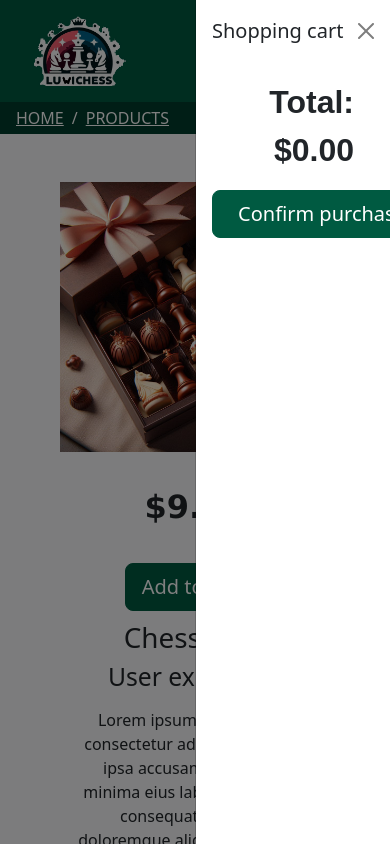
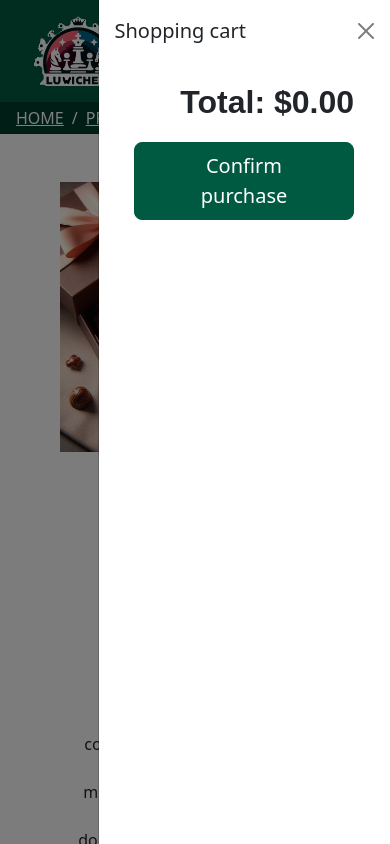
Before and after one commit to LuwiAnd/Webbutveckling_Labb_01, a plain HTML site: page html/products.html in a window 390 px wide. Both pictures are taken after a click on the button 353 px from the left and 51 px from the top of the page. Shown: the top 844 px of the page. Drawn offline with nearby package versions, Linux system fonts and the light colour scheme.

Commit message:
This fixes the offcanvas for small screens.
Now the offcanvas takes up 75% of the screen width for small screens, while continueing to use 50% for larger screens.

```diff
--- a/css/products.css
+++ b/css/products.css
@@ -97,3 +97,15 @@ div p a:hover{
     color: #003D2C;
     font-weight: bold;
 }
+
+
+
+.custom-width{
+    width: 75% !important;
+}
+
+@media(min-width: 768px){
+    .custom-width{
+        width: 50% !important;
+    }
+}
--- a/html/products.html
+++ b/html/products.html
@@ -491,11 +491,17 @@
     </footer>
 
 
+    <!-- <div
+      id="sidebar"
+      class="offcanvas offcanvas-end w-75 w-md-50"
+      tabindex="-1"
+      aria-labelledby="sidebar-label"
+    > -->
     <div
       id="sidebar"
-      class="offcanvas offcanvas-end w-50"
+      class="offcanvas offcanvas-end custom-width"
       tabindex="-1"
-      area-labelledby="sibar-label"
+      aria-labelledby="sidebar-label"
     >
         <div class="offcanvas-header">
             <h5 class="offcanvas-title" id="sidebar-label">Shopping cart</h5>
@@ -580,7 +586,7 @@
             </div>
             <div style="text-align: right; margin-right: 20px;">
                 <p id="totalAmount" style="font-family: 'Arial Narrow Bold', sans-serif; font-size: xx-large; font-weight: bold;">Total: $0.00</p>
-                <button id="buttonConfirmPurchase" class="btn btn-primary btn-lg buy-button" style="width: 220px;" alt="Button to confirm purchase">Confirm purchase</button>
+                <button id="buttonConfirmPurchase" class="btn btn-primary btn-lg buy-button" style="width: 220px;" alt="Button to confirm purchase">Confirm <br>purchase</button>
             </div>
         </div>
     </div>
```
